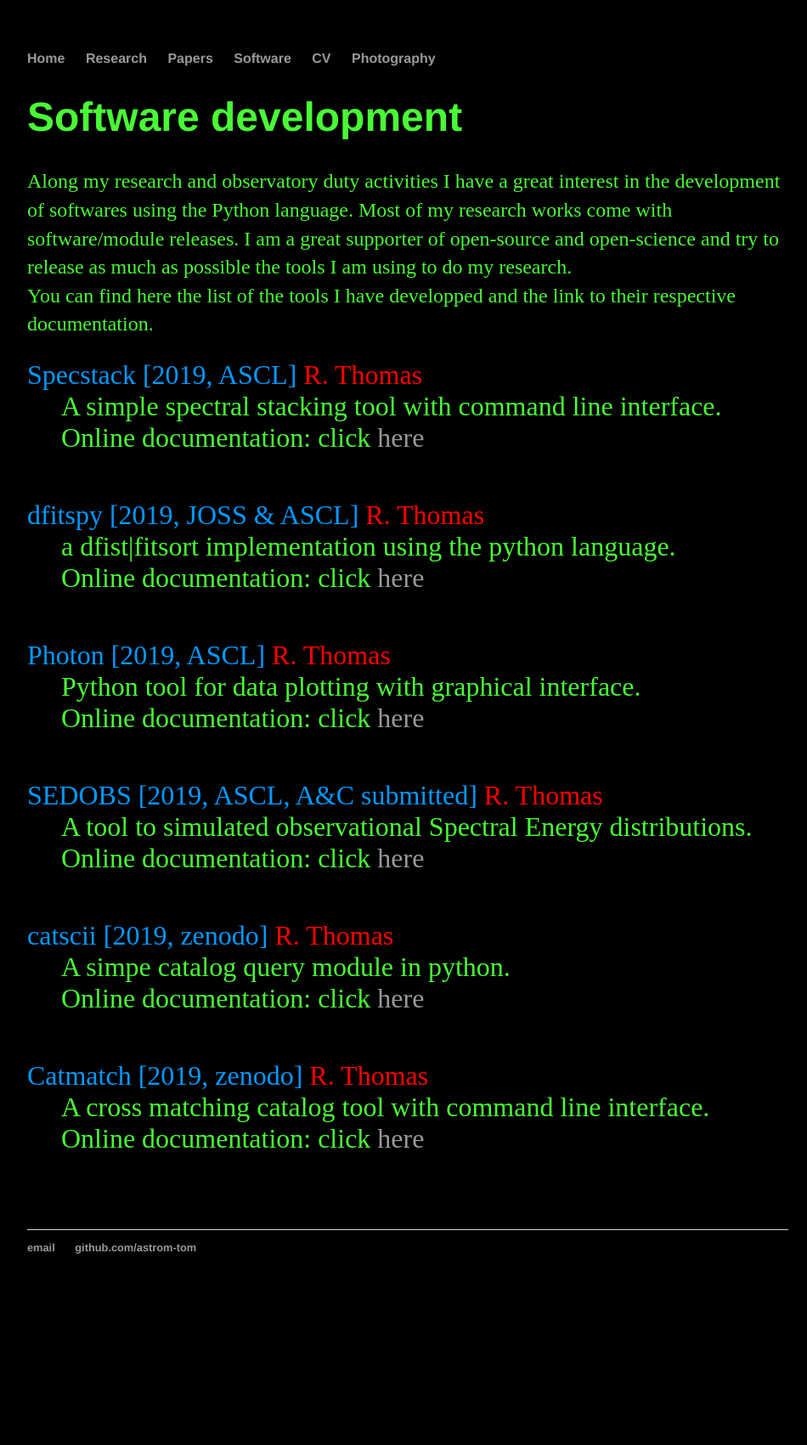
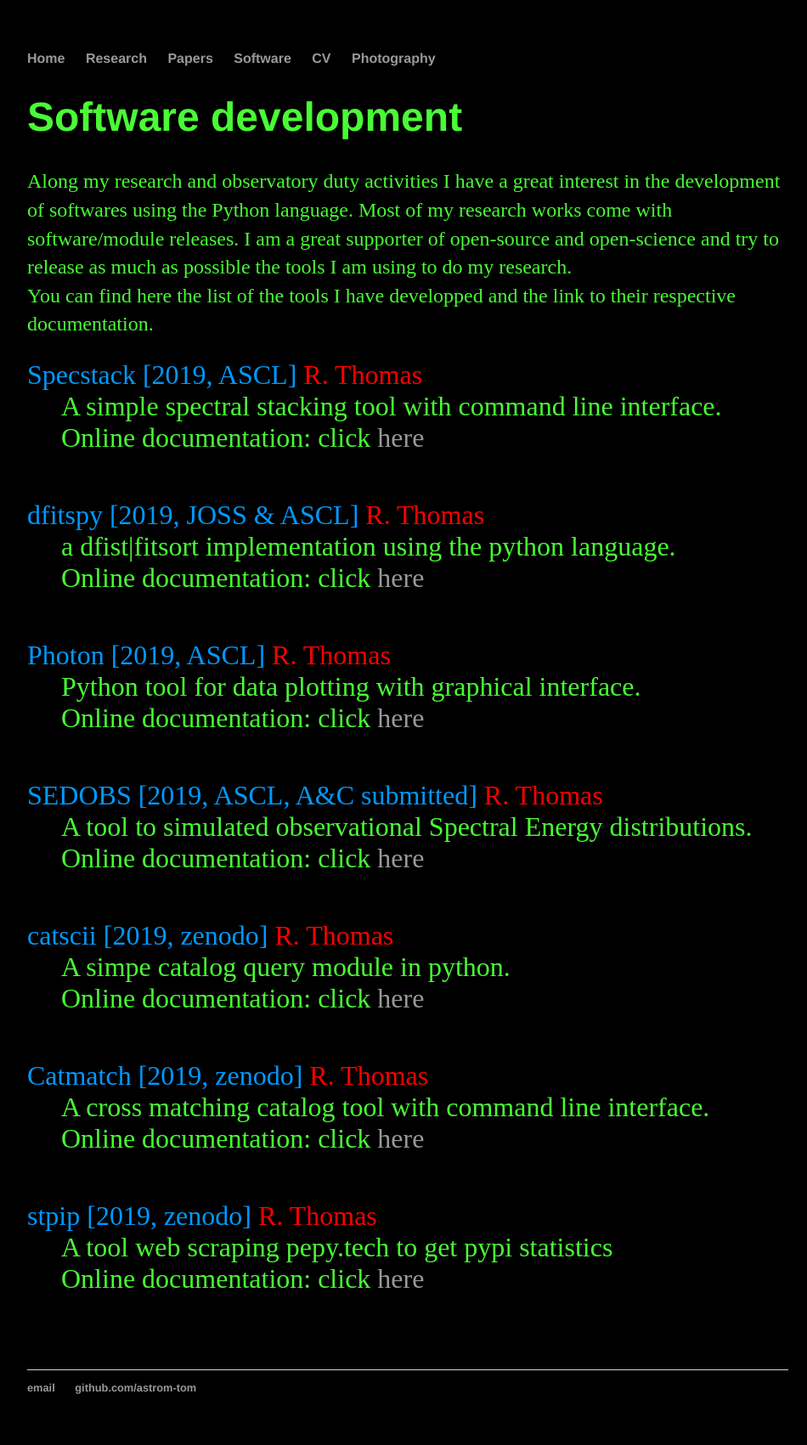
Before and after one commit to astrom-tom/astrom-tom.github.io, a Jekyll site: the page built from Software/index.html, in a window 1280 px wide. Shown: the whole page at 85% size, without its empty margins (160-1110 px from the left). Built offline with Jekyll 4.4.1, drawn with Linux system fonts in a browser that asks for light colours; before the commit the page ends 1536 px from its top, so only the background shows below that.

Commit message:
Update index.html

```diff
--- a/Software/index.html
+++ b/Software/index.html
@@ -44,7 +44,10 @@
 	       click <a href="https://github.com/astrom-tom/CatMatch">here</a>  </font>
 			<br><br><br>&nbsp;</dd>
 
-
+   <dt> <font size="6"> <span class='softR'>stpip [2019, zenodo]</span>  <span class='me'> R. Thomas </span> </font>  </dt>
+       <dd> <font size="6">  A tool web scraping pepy.tech to get pypi statistics  <br> Online documentation:
+	       click <a href="https://github.com/astrom-tom/stpip">here</a>  </font>
+			<br><br><br>&nbsp;</dd>
 </dl>
 
 </div><!-- /.blurb -->
```
